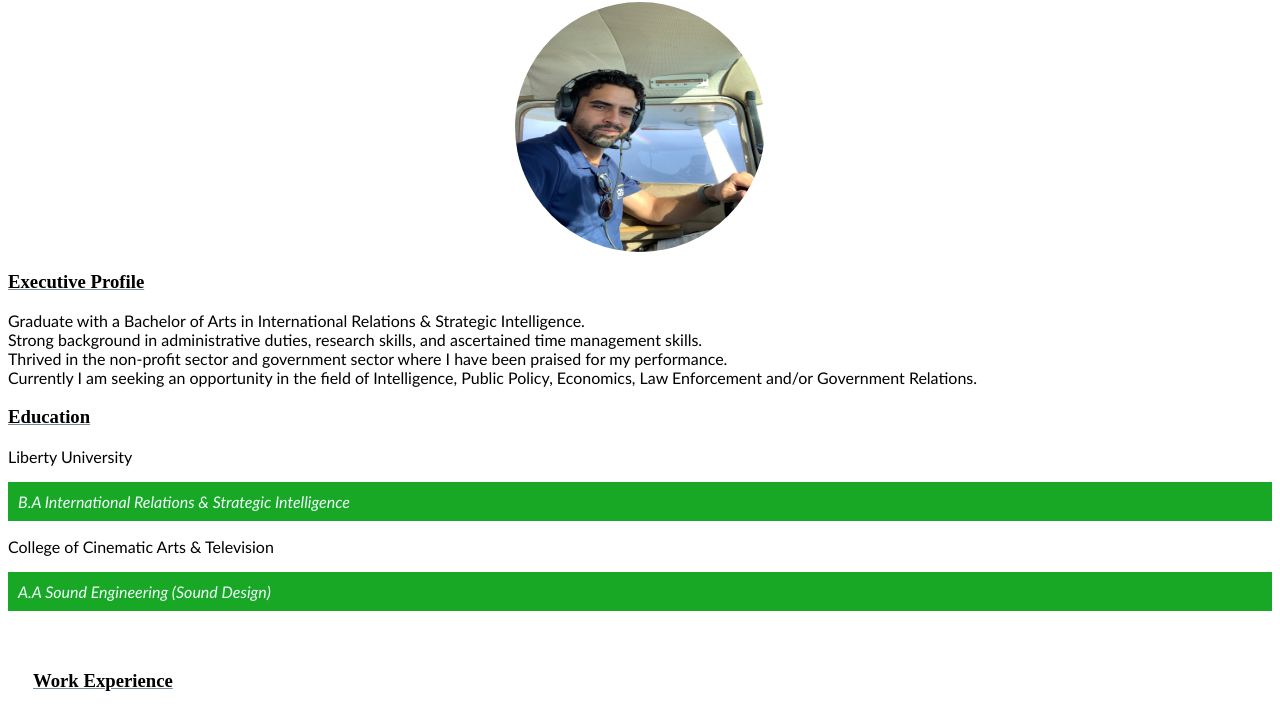
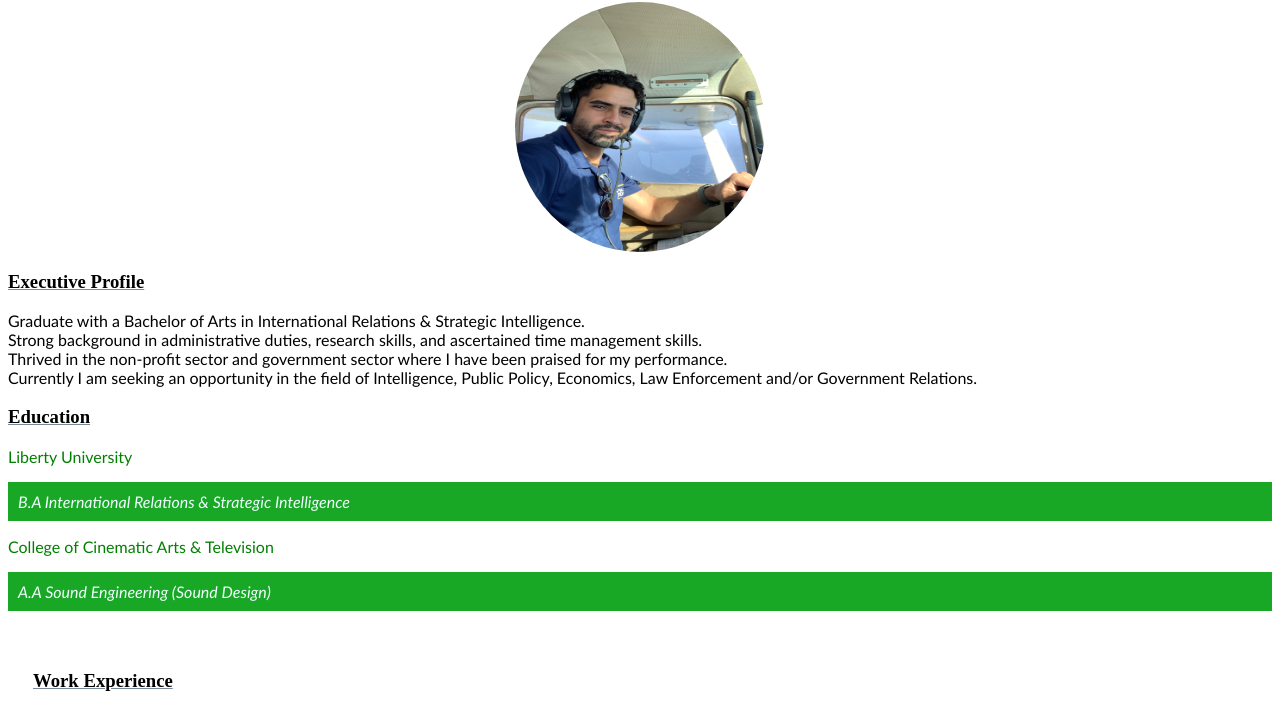
Before and after one commit to PHL-LC101-April22/js-assignment-4-html-me-something-Rafycruz23, a website: page index.html in a window 1280 px wide. Shown: the part 89-797 px from the top of the page. Drawn offline with Linux system fonts and the light colour scheme.

Commit message:
another try on the testP

```diff
--- a/index.html
+++ b/index.html
@@ -19,7 +19,7 @@
       Law Enforcement and/or Government Relations.</p>
 
    <h3>Education</h3>
-      <p id="testP", class="funParagraph">Liberty University</p>
+      <p id="testP" class="funParagraph">Liberty University</p>
       <p id="degree"><em>B.A International Relations & Strategic Intelligence</em></p>
       <p id="education", class="funParagraph">College of Cinematic Arts & Television</p>
       <p id="degree"><em>A.A Sound Engineering (Sound Design)</em></p>
--- a/styles.css
+++ b/styles.css
@@ -19,9 +19,8 @@ font-family: monospace;
 text-align: center;
 }
 
-testP.funParagraph {
+.funParagraph {
 color: green;
-background-color: green;
 }
 
 #degree {
```
